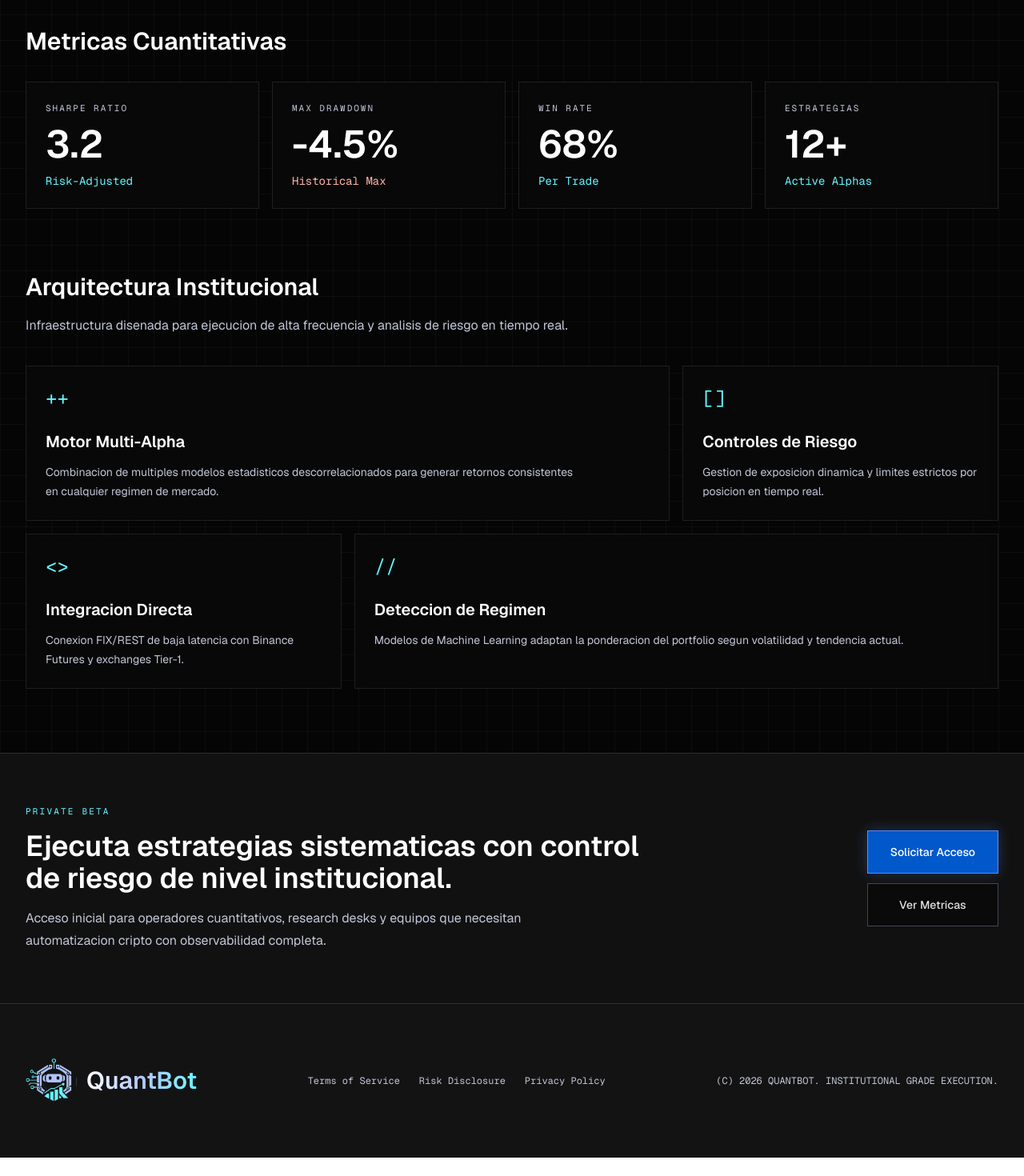
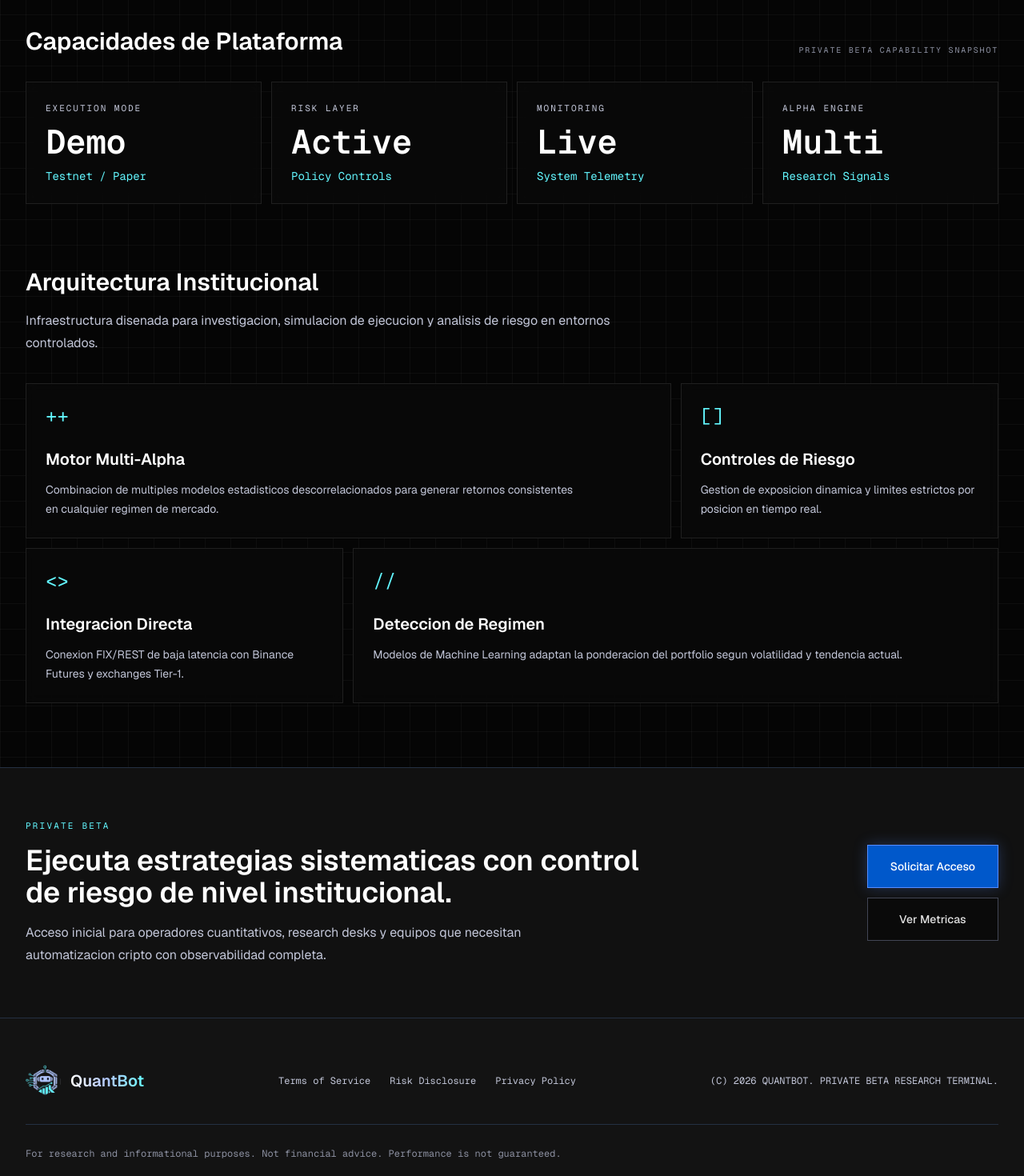
Before and after one commit to tomasgastaldi9-bit/landing-quant-page, a Next.js app: page / in a window 1280 px wide. Shown: the part 920-2390 px from the top of the page at 80% size. Before the commit the page ends 2367 px from the top, so only its background shows below. Built offline with nearby package versions, Linux system fonts and the light colour scheme.

Commit message:
style(waitlist): refine terminal visual system

```diff
--- a/components/brand-mark.tsx
+++ b/components/brand-mark.tsx
@@ -2,10 +2,10 @@ import Image from "next/image";
 
 export function BrandMark({ compact = false }: { compact?: boolean }) {
   return (
-    <div className="flex items-center gap-3">
+    <div className="flex min-w-0 items-center gap-2.5 sm:gap-3">
       <div
         className={`relative shrink-0 ${
-          compact ? "size-12" : "size-14 sm:size-16"
+          compact ? "size-11" : "size-12 sm:size-[68px]"
         }`}
       >
         <Image
@@ -13,13 +13,13 @@ export function BrandMark({ compact = false }: { compact?: boolean }) {
           alt=""
           fill
           priority={!compact}
-          sizes={compact ? "48px" : "(min-width: 640px) 64px, 56px"}
+          sizes={compact ? "44px" : "(min-width: 640px) 68px, 48px"}
           className="object-contain"
         />
       </div>
       <span
-        className={`bg-gradient-to-r from-white via-[#b0c6ff] to-[#63f7ff] bg-clip-text font-semibold tracking-normal text-transparent ${
-          compact ? "text-2xl" : "text-2xl sm:text-3xl"
+        className={`truncate bg-gradient-to-r from-white via-[#b0c6ff] to-[#63f7ff] bg-clip-text font-semibold tracking-normal text-transparent ${
+          compact ? "text-xl" : "text-xl sm:text-[30px]"
         }`}
       >
         QuantBot
--- a/components/footer.tsx
+++ b/components/footer.tsx
@@ -5,9 +5,10 @@ const footerLinks = ["Terms of Service", "Risk Disclosure", "Privacy Policy"];
 export function Footer() {
   return (
     <footer className="bg-[#131313]">
-      <div className="mx-auto flex max-w-7xl flex-col gap-8 px-5 py-16 sm:px-8 lg:flex-row lg:items-center lg:justify-between">
-        <BrandMark />
-        <div className="flex flex-wrap gap-6">
+      <div className="mx-auto flex max-w-7xl flex-col gap-8 px-4 py-14 sm:px-8">
+        <div className="flex flex-col gap-8 lg:flex-row lg:items-center lg:justify-between">
+          <BrandMark compact />
+          <div className="flex flex-wrap gap-x-6 gap-y-3">
             {footerLinks.map((link) => (
               <a
                 key={link}
@@ -19,7 +20,12 @@ export function Footer() {
             ))}
           </div>
           <div className="font-mono text-xs uppercase text-[#c2c6d8]">
-          (c) 2026 QuantBot. Institutional grade execution.
+            (c) 2026 QuantBot. Private beta research terminal.
+          </div>
+        </div>
+        <div className="border-t border-[#243042] pt-6 font-mono text-xs leading-6 text-[#8c90a1]">
+          For research and informational purposes. Not financial advice.
+          Performance is not guaranteed.
         </div>
       </div>
     </footer>
--- a/components/metrics-section.tsx
+++ b/components/metrics-section.tsx
@@ -1,8 +1,12 @@
 const metrics = [
-  { label: "Sharpe Ratio", value: "3.2", detail: "Risk-Adjusted" },
-  { label: "Max Drawdown", value: "-4.5%", detail: "Historical Max", warm: true },
-  { label: "Win Rate", value: "68%", detail: "Per Trade" },
-  { label: "Estrategias", value: "12+", detail: "Active Alphas" },
+  { label: "Execution Mode", value: "Demo", detail: "Testnet / Paper" },
+  {
+    label: "Risk Layer",
+    value: "Active",
+    detail: "Policy Controls",
+  },
+  { label: "Monitoring", value: "Live", detail: "System Telemetry" },
+  { label: "Alpha Engine", value: "Multi", detail: "Research Signals" },
 ];
 
 const architecture = [
@@ -36,26 +40,29 @@ export function MetricsSection() {
       id="metrics"
       className="border-b border-[#243042] bg-[#050505] bg-[linear-gradient(rgba(255,255,255,0.035)_1px,transparent_1px),linear-gradient(90deg,rgba(255,255,255,0.035)_1px,transparent_1px)] bg-[size:32px_32px]"
     >
-      <div className="mx-auto max-w-7xl px-5 py-16 sm:px-8 lg:py-20">
-        <h2 className="text-3xl font-semibold tracking-normal text-white">
-          Metricas Cuantitativas
-        </h2>
-        <div className="mt-8 grid grid-cols-1 gap-4 sm:grid-cols-2 lg:grid-cols-4">
+      <div className="mx-auto max-w-7xl px-4 py-14 sm:px-8 lg:py-20">
+        <div className="flex items-end justify-between gap-6">
+          <h2 className="text-3xl font-semibold tracking-normal text-white">
+            Capacidades de Plataforma
+          </h2>
+          <div className="hidden font-mono text-[10px] uppercase tracking-[0.18em] text-[#8c90a1] sm:block">
+            Private beta capability snapshot
+          </div>
+        </div>
+        <div className="mt-8 grid grid-cols-1 gap-3 sm:grid-cols-2 lg:grid-cols-4">
           {metrics.map((metric) => (
             <article
               key={metric.label}
-              className="border border-[#1f1f1f] bg-[#0a0a0a]/78 p-6 backdrop-blur transition hover:border-[#424655]"
+              className="border border-[#1f1f1f] bg-[#0a0a0a]/82 p-5 backdrop-blur transition hover:border-[#424655] sm:p-6"
             >
               <div className="font-mono text-[11px] uppercase tracking-[0.18em] text-[#c2c6d8]">
                 {metric.label}
               </div>
-              <div className="mt-3 text-5xl font-semibold tracking-normal text-white">
+              <div className="mt-3 font-mono text-[34px] font-semibold leading-none tracking-normal text-white sm:text-[42px]">
                 {metric.value}
               </div>
               <div
-                className={`mt-3 font-mono text-sm ${
-                  metric.warm ? "text-[#ffb4ab]" : "text-[#63f7ff]"
-                }`}
+                className="mt-3 font-mono text-sm text-[#63f7ff]"
               >
                 {metric.detail}
               </div>
@@ -63,21 +70,21 @@ export function MetricsSection() {
           ))}
         </div>
 
-        <div id="risk-controls" className="mt-20">
+        <div id="risk-controls" className="mt-16 sm:mt-20">
           <div className="max-w-3xl">
             <h2 className="text-3xl font-semibold tracking-normal text-white">
               Arquitectura Institucional
             </h2>
             <p className="mt-4 text-base leading-7 text-[#c2c6d8]">
-              Infraestructura disenada para ejecucion de alta frecuencia y
-              analisis de riesgo en tiempo real.
+              Infraestructura disenada para investigacion, simulacion de
+              ejecucion y analisis de riesgo en entornos controlados.
             </p>
           </div>
-          <div className="mt-9 grid grid-cols-1 gap-4 lg:grid-cols-3">
+          <div className="mt-9 grid grid-cols-1 gap-3 lg:grid-cols-3">
             {architecture.map((item) => (
               <article
                 key={item.title}
-                className={`border border-[#1f1f1f] bg-[#0a0a0a]/76 p-6 backdrop-blur transition hover:border-[#63f7ff]/50 ${
+                className={`border border-[#1f1f1f] bg-[#0a0a0a]/78 p-5 backdrop-blur transition hover:border-[#63f7ff]/50 sm:p-6 ${
                   item.wide ? "lg:col-span-2" : ""
                 }`}
               >
```
Lines whose indentation alone changed are shown as unchanged.
